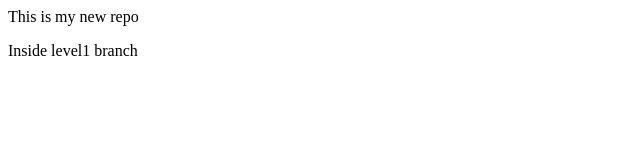
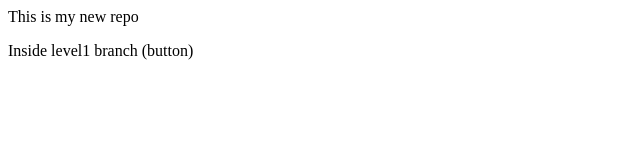
Before and after one commit to AnshikaJain-code/2nd-repo, a plain HTML site: page index.html in a window 1280 px wide. Shown: the full height of the page, 0-640 px from the left. Drawn offline with Linux system fonts and the light colour scheme.

Commit message:
Add button

```diff
--- a/index.html
+++ b/index.html
@@ -1,2 +1,2 @@
 <p>This is my new repo</p>
-<p>Inside level1 branch</p>
+<p>Inside level1 branch (button) </p>
```
